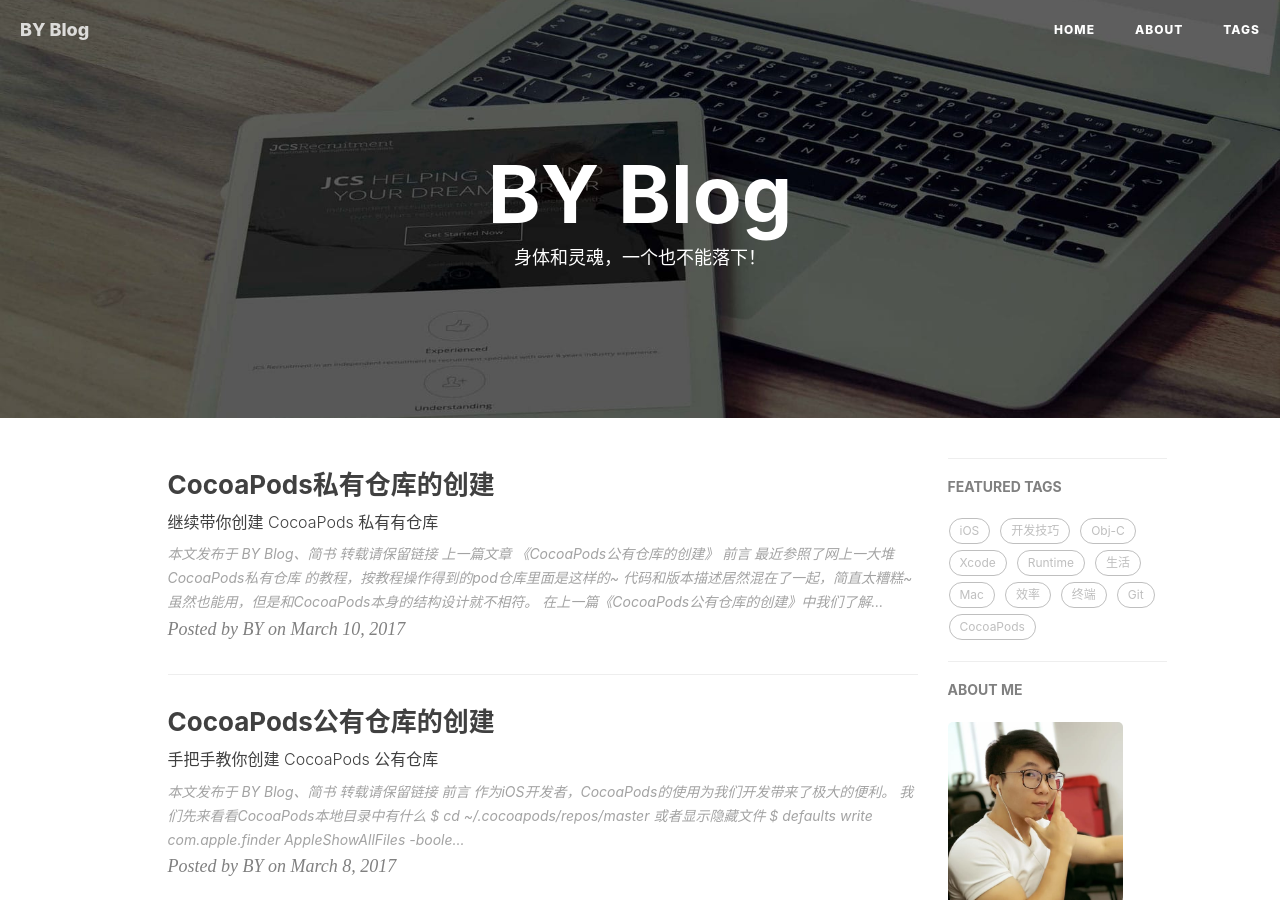
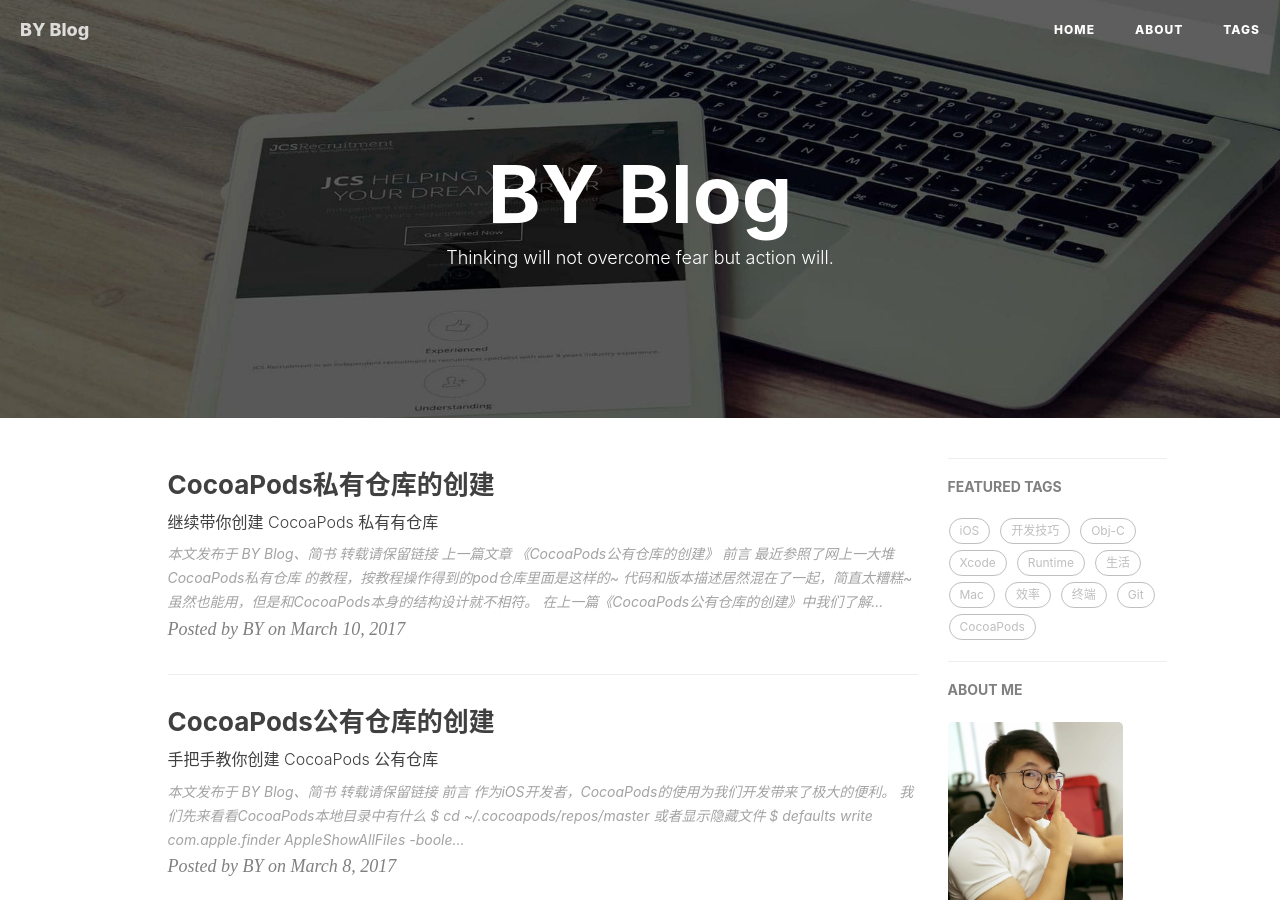
Before and after one commit to haome525/haome525.github.io, a Jekyll site: the page built from index.html, in a window 1280 px wide and 900 px high. Built offline with Jekyll 4.4.1, drawn with Linux system fonts in a browser that asks for light colours; nearby versions of some CDN libraries; the list of posts is cut into pages by our own code; comment, search, counter and statistics services are not loaded.

Commit message:
update index

```diff
--- a/index.html
+++ b/index.html
@@ -1,6 +1,6 @@
 ---
 layout: page
-description: "身体和灵魂，一个也不能落下！"
+description: "Thinking will not overcome fear but action will."
 ---
 
 {% for post in paginator.posts %}
```
